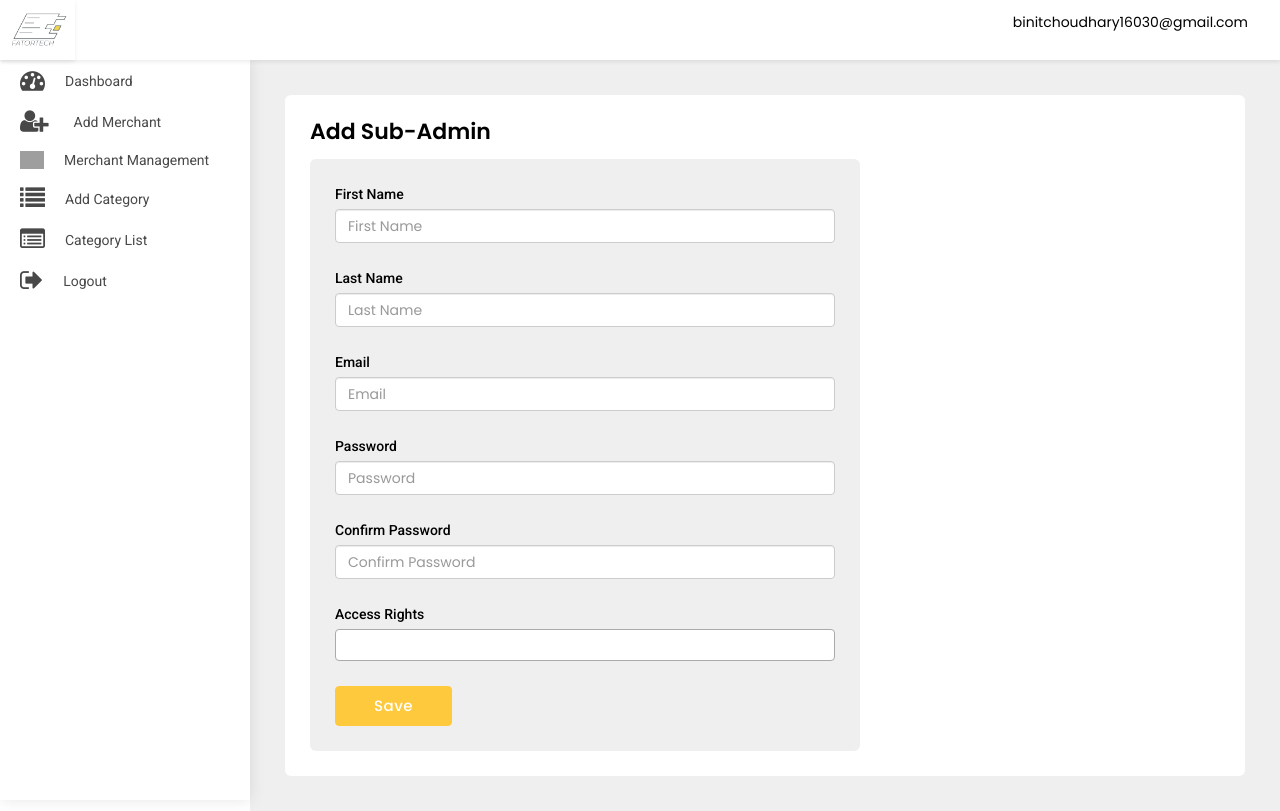
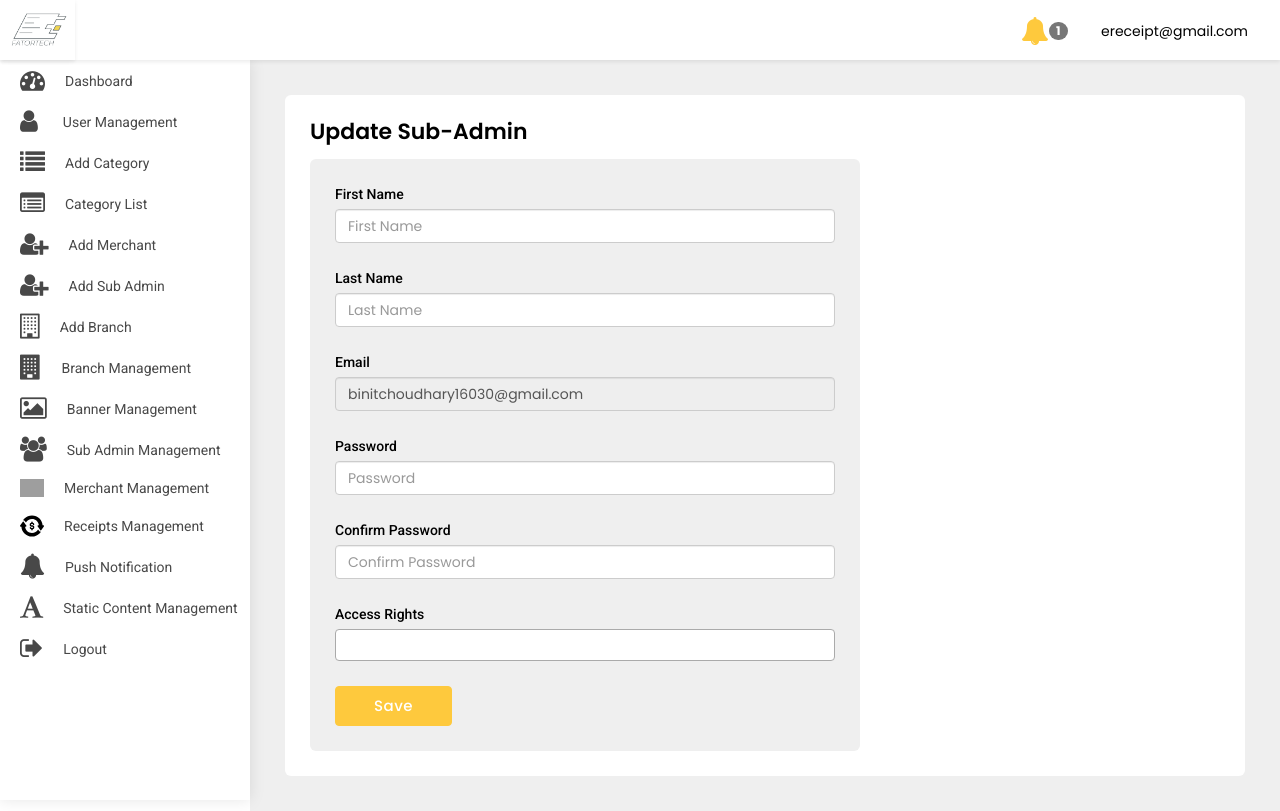
Before and after one commit to choudharyamit26/Sales-Slip, a Django app: page /adminpanel/update-sub-admin/6/ in a window 1280 px wide. Run offline with Django 3.2, Linux system fonts and the light colour scheme; a user stored in the database is signed in; data comes from the database, SQL or seed files in the repository; both versions use the stored data as it was after the commit; some libraries are stand-ins or nearby versions; grey boxes are pictures that could not be loaded.

Commit message:
fixed bugs

```diff
--- a/adminpanel/templates/base-ereceipt.html
+++ b/adminpanel/templates/base-ereceipt.html
@@ -115,12 +115,12 @@
         </li>
         <li class="nav-item nav-link {% if request.resolver_match.view_name  == 'adminpanel:branch-list' %}active{% endif %}">
             <a href="{% url 'adminpanel:branch-list' %}">
-                <span><i class="fa fa-building"></i></span>Branch List
+                <span><i class="fa fa-building"></i></span>Branch Management
             </a>
         </li>
         <li class="nav-item nav-link {% if request.resolver_match.view_name  == 'adminpanel:banner-list' %}active{% endif %}">
             <a href="{% url 'adminpanel:banner-list' %}">
-                <span><i class="fa fa-image"></i></span>Banner List
+                <span><i class="fa fa-image"></i></span>Banner Management
             </a>
         </li>
         <li class="nav-item nav-link {% if request.resolver_match.view_name  == 'adminpanel:sub-admin-list' %}active{% endif %}">
--- a/adminpanel/templates/sub-admin-list.html
+++ b/adminpanel/templates/sub-admin-list.html
@@ -21,7 +21,8 @@
                         <thead>
                         <tr>
                             <th>S. No</th>
-                            <th>Name</th>
+                            <th>First Name</th>
+                            <th>Last Name</th>
                             <th>Email</th>
                             <th>Action</th>
                         </tr>
@@ -30,7 +31,8 @@
                         {% for object in object_list %}
                         <tr>
                             <td>{{forloop.counter}}</td>
-                            <td>{{object.first_name}} {{object.last_name}}</td>
+                            <td>{{object.first_name}}</td>
+                            <td>{{object.last_name}}</td>
                             <td>{{object.email}}</td>
                             <td>
                                 <a href="{% url 'adminpanel:sub-admin-detail' object.id %}"><i class="fa fa-eye"></i></a>
--- a/adminpanel/templates/update-branch.html
+++ b/adminpanel/templates/update-branch.html
@@ -16,7 +16,7 @@
             {% endif %}
         </div>
         <div class="Small-Wrapper">
-            <h4 class="Title">Add Branch</h4>
+            <h4 class="Title">Update Branch</h4>
 
             <div class="NotificationArea">
                 <div class="NotificationForm">
--- a/adminpanel/templates/update-sub-admin.html
+++ b/adminpanel/templates/update-sub-admin.html
@@ -16,7 +16,7 @@
             {% endif %}
         </div>
         <div class="Small-Wrapper">
-            <h4 class="Title">Add Sub-Admin</h4>
+            <h4 class="Title">Update Sub-Admin</h4>
 
             <div class="NotificationArea">
                 <div class="NotificationForm">
@@ -34,7 +34,7 @@
                         </div>
                         <div class="form-group">
                             <label for="">Email </label>
-                            <input type="text" class="form-control" required placeholder="Email"
+                            <input type="text" class="form-control" disabled required placeholder="Email" value="{{email}}"
                                    name="email">
                         </div>
                         <div class="form-group">
--- a/adminpanel/views.py
+++ b/adminpanel/views.py
@@ -44,7 +44,8 @@ class Login(View):
             #               {'form': form, 'cookie1': self.request.COOKIES.get('cid1'),
             #                'cookie2': self.request.COOKIES.get('cid2'),
             #                'cookie3': self.request.COOKIES.get('cid3')})
-            if self.request.COOKIES.get('cid1') and self.request.COOKIES.get('cid2') and self.request.COOKIES.get('cid3'):
+            if self.request.COOKIES.get('cid1') and self.request.COOKIES.get('cid2') and self.request.COOKIES.get(
+                    'cid3'):
                 return render(self.request, 'login.html',
                               {'form': form, 'cookie1': self.request.COOKIES.get('cid1'),
                                'cookie2': self.request.COOKIES.get('cid2'),
@@ -380,7 +381,7 @@ class AddMerchant(View):
                     return render(request, 'merchant.html', {'form': self.form_class, 'category': category})
                 else:
                     category_object = Category.objects.get(id=categories)
-                    merchant_obj=Merchant.objects.create(
+                    merchant_obj = Merchant.objects.create(
                         full_name=full_name,
                         category=category_object,
                         email=email,
@@ -443,7 +444,7 @@ class AddMerchant(View):
                         return render(request, 'merchant.html', {'form': self.form_class, 'category': category})
                     else:
                         category_object = Category.objects.get(id=categories)
-                        merchant_obj=Merchant.objects.create(
+                        merchant_obj = Merchant.objects.create(
                             full_name=full_name,
                             category=category_object,
                             email=email,
@@ -499,7 +500,7 @@ class AddMerchant(View):
                         return redirect("adminpanel:merchant-list")
                 except Exception as e:
                     category_object = Category.objects.get(id=categories)
-                    merchant_obj=Merchant.objects.create(
+                    merchant_obj = Merchant.objects.create(
                         full_name=full_name,
                         category=category_object,
                         email=email,
@@ -646,6 +647,55 @@ class UpdateSubAdminDetail(LoginRequiredMixin, UpdateView):
     model = User
     form_class = SubAdminForm
     template_name = 'update-sub-admin.html'
+    success_url = reverse_lazy('adminpanel:sub-admin-list')
+
+    def get(self, request, *args, **kwargs):
+        print('GET METHOD',kwargs['pk'])
+        email = User.objects.get(id=kwargs['pk'])
+        return render(self.request, 'update-sub-admin.html', {'email': email})
+
+    def post(self, request, *args, **kwargs):
+        print(self.request.POST)
+        print(kwargs['pk'])
+        sub_admin = User.objects.get(id=kwargs['pk'])
+        print(sub_admin)
+        sub_admin.first_name = self.request.POST['first_name']
+        sub_admin.last_name = self.request.POST['last_name']
+        # sub_admin.email = self.request.POST['email']
+        sub_admin.password = self.request.POST['password']
+        sub_admin.confirm_password = self.request.POST['confirm_password']
+        sub_admin.category = self.request.POST.getlist('category')
+        if self.request.POST['password'] != self.request.POST['confirm_password']:
+            messages.error(self.request, 'Password and Confirm password do not match')
+            return render(request, 'sub-admin.html', {'form': self.form_class})
+        elif len(self.request.POST['password']) < 8 or len(self.request.POST['confirm_password']) < 8:
+            messages.error(self.request, "Password must be at least 8 characters long")
+            return render(request, 'sub-admin.html', {'form': self.form_class})
+        elif self.request.POST['password'].isdigit() or self.request.POST['confirm_password'].isdigit() or self.request.POST['password'].isalpha() or self.request.POST['confirm_password'].isalpha():
+            messages.error(self.request, "Passwords must have a mix of numbers and characters")
+            return render(request, 'sub-admin.html', {'form': self.form_class})
+        else:
+            sub_admin.set_password(self.request.POST['password'])
+            sub_admin.save()
+            for perm in self.request.POST.getlist('category'):
+                print('_'.join(perm.lower().split()))
+                if '_'.join(perm.lower().split()) == 'can_manage_merchant':
+                    sub_admin.can_manage_merchant = True
+                    sub_admin.save()
+                elif '_'.join(perm.lower().split()) == 'can_manage_category':
+                    sub_admin.can_manage_category = True
+                    sub_admin.save()
+                elif '_'.join(perm.lower().split()) == 'can_manage_branch':
+                    sub_admin.can_manage_branch = True
+                    sub_admin.save()
+                elif '_'.join(perm.lower().split()) == 'can_manage_dashboard':
+                    sub_admin.can_manage_dashboard = True
+                    sub_admin.save()
+                else:
+                    sub_admin.can_manage_receipts = True
+                    sub_admin.save()
+        messages.info(self.request, 'Sub admin updated successfully')
+        return redirect('adminpanel:sub-admin-list')
 
 
 class DeleteSubAdmin(LoginRequiredMixin, DeleteView):
--- a/merchant/templates/merchant_branch.html
+++ b/merchant/templates/merchant_branch.html
@@ -16,7 +16,7 @@
             {% endif %}
         </div>
         <div class="Small-Wrapper">
-            <h4 class="Title">Add Branch</h4>
+            <h4 class="Title">Update Branch</h4>
 
             <div class="NotificationArea">
                 <div class="NotificationForm">
--- a/merchant/views.py
+++ b/merchant/views.py
@@ -794,7 +794,7 @@ class BranchPerformance(LoginRequiredMixin, View):
         for branch in branches:
             print(branch.id)
             for x in Receipt.objects.filter(branch=branch.id):
-                receipts.append({'branch': x.branch.code, 'amount': x.total, 'vat': x.vat})
+                receipts.append({'branch': x.branch.code + ',' + x.branch.shop_no, 'amount': x.total, 'vat': x.vat})
         amount_list = []
         vat_list = []
         for y in receipts:
```
Also changed, not shown: db.sqlite3, media/2.png (added).
